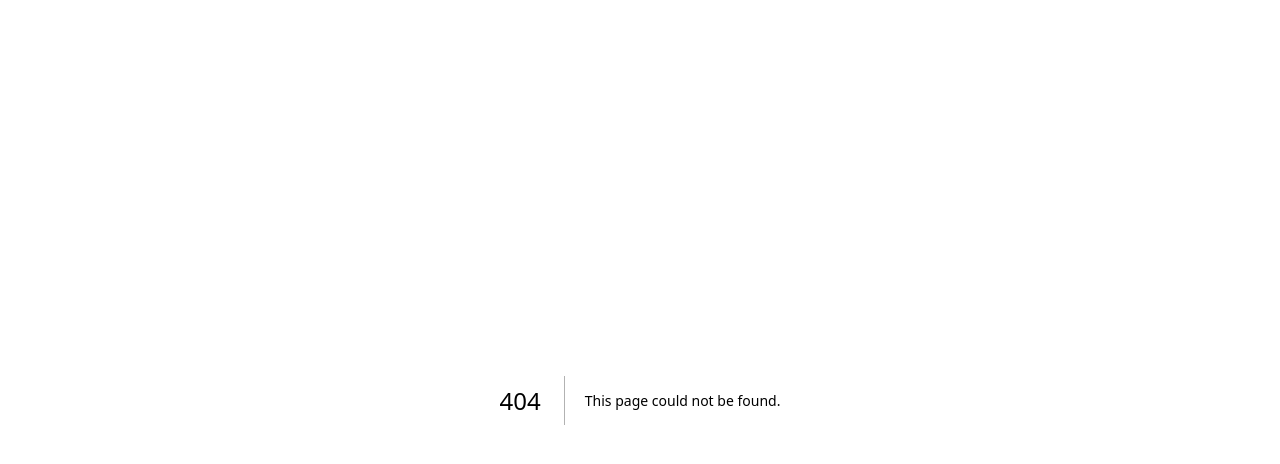
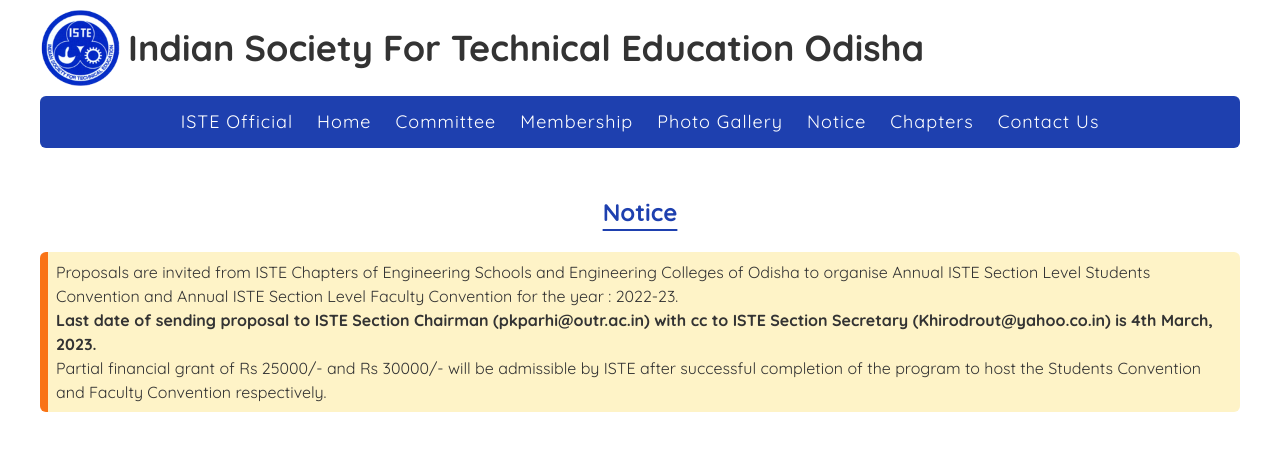
Before and after one commit to DineshRout779/iste-odisha, a Next.js app: page /notice in a window 1280 px wide. Before the commit this address had no page. Shown: the top 464 px of the page. Built offline with nearby package versions, Linux system fonts and the light colour scheme.

Commit message:
notice added

```diff
--- a/components/navbar/Navbar.js
+++ b/components/navbar/Navbar.js
@@ -94,7 +94,7 @@
             </ul>
           </div>
           <Link href='/photoGallery' className='nav-menu cursor-pointer p-1'>Photo Gallery</Link>
-          <p className='nav-menu cursor-pointer p-1'>Notice</p>
+          <Link href='/notice' className='nav-menu cursor-pointer p-1'>Notice</Link>
           <p className='nav-menu cursor-pointer p-1'>Chapters</p>
           <Link href='/contactUs' className='nav-menu cursor-pointer p-1'>Contact Us</Link>
         </div>
--- a/src/pages/index.js
+++ b/src/pages/index.js
@@ -1,8 +1,9 @@
 /* eslint-disable @next/next/no-img-element */
 import Navbar from "components/navbar/Navbar";
 import Image from "next/image";
+import Link from "next/link";
+import ChairpersonPic from "public/images/chairperson.jpeg";
 import HeroBanner from "public/images/hero-banner.jpg";
-import ChairpersonPic from "public/images/chairperson.jpeg";
 import Logo from "public/images/logo.png";
 
 export default function Home() {
@@ -18,6 +19,13 @@
             width={"1000"}
             height="360"
           />
+          <div className="bg-amber-100 p-2 rounded-md border-l-8 border-orange-500 my-4">
+            Proposals are invited from ISTE Chapters of Engineering Schools and
+            Engineering Colleges of Odisha to organise Annual ISTE Section Level
+            Students Convention and Annual ISTE Section Level Faculty Convention
+            for the year : 2022-23.{" "}
+            <Link href="/notice" className="font-bold underline underline-offset-4">Read More...</Link>
+          </div>
           <div className="grid grid-cols-1 md:grid-cols-2 gap-16 my-4">
             <div className="bg-gray-100 p-4 rounded-xl">
               <h2 className="text-2xl font-bold">About ISTE</h2>
@@ -61,8 +69,8 @@
               </div>
               <p className="mt-4">
                 Prof Pravat Kumar Parhi, Professor, Civil Engineering
-                Department, OUTR Bhubaneswar and former Principal, IMIT Cuttack is
-                continuing in the academic profession since 1989. He obtained
+                Department, OUTR Bhubaneswar and former Principal, IMIT Cuttack
+                is continuing in the academic profession since 1989. He obtained
                 his Ph D degree from IIT Kharagpur in the specialization of
                 Structural Engineering in 2001 and his area of interest are
                 Composite Structures, Structural Dynamics, FEM Analysis of
--- /dev/null
+++ b/src/pages/notice.js
@@ -0,0 +1,37 @@
+import Navbar from "components/navbar/Navbar";
+
+const Notice = () => {
+  const noticeData = [
+    "Proposals are invited from ISTE Chapters of Engineering Schools and Engineering Colleges of Odisha to organise Annual ISTE Section Level Students Convention and Annual ISTE Section Level Faculty Convention for the year : 2022-23. Last date of sending proposal to ISTE Section Chairman (pkparhi@outr.ac.in) with cc to ISTE Section Secretary (Khirodrout@yahoo.co.in) is 4th March, 2023. Partial financial grant of Rs 25000/- and Rs 30000/- will be admissible by ISTE after successful completion of the program to host the Students Convention and Faculty Convention respectively.",
+  ];
+  return (
+    <div>
+      <Navbar />
+      <div className="container mx-auto max-w-[1200px] py-2 w-[95%]">
+        <h2 className="text-center text-2xl font-bold my-4 p-2 underline underline-offset-8 text-blue-800">
+          Notice
+        </h2>
+
+        <div className="bg-amber-100 p-2 rounded-md border-l-8 border-orange-500">
+          <p>
+            Proposals are invited from ISTE Chapters of Engineering Schools and
+            Engineering Colleges of Odisha to organise Annual ISTE Section Level
+            Students Convention and Annual ISTE Section Level Faculty Convention
+            for the year : 2022-23.
+          </p>
+          <p className="font-bold">
+            Last date of sending proposal to ISTE Section Chairman
+            (pkparhi@outr.ac.in) with cc to ISTE Section Secretary
+            (Khirodrout@yahoo.co.in) is 4th March, 2023.
+          </p>
+          <p>
+            Partial financial grant of Rs 25000/- and Rs 30000/- will be
+            admissible by ISTE after successful completion of the program to
+            host the Students Convention and Faculty Convention respectively.
+          </p>
+        </div>
+      </div>
+    </div>
+  );
+};
+export default Notice;
```
